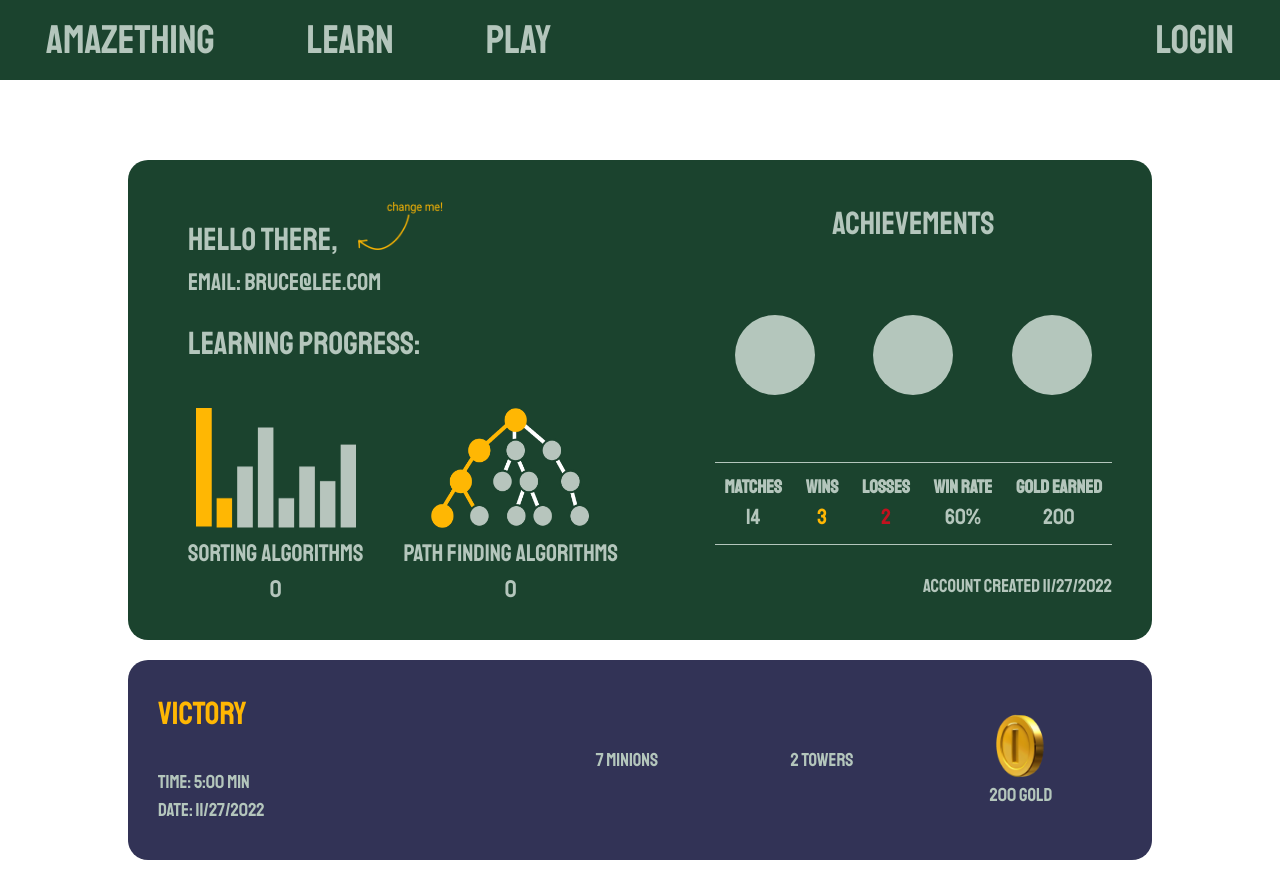
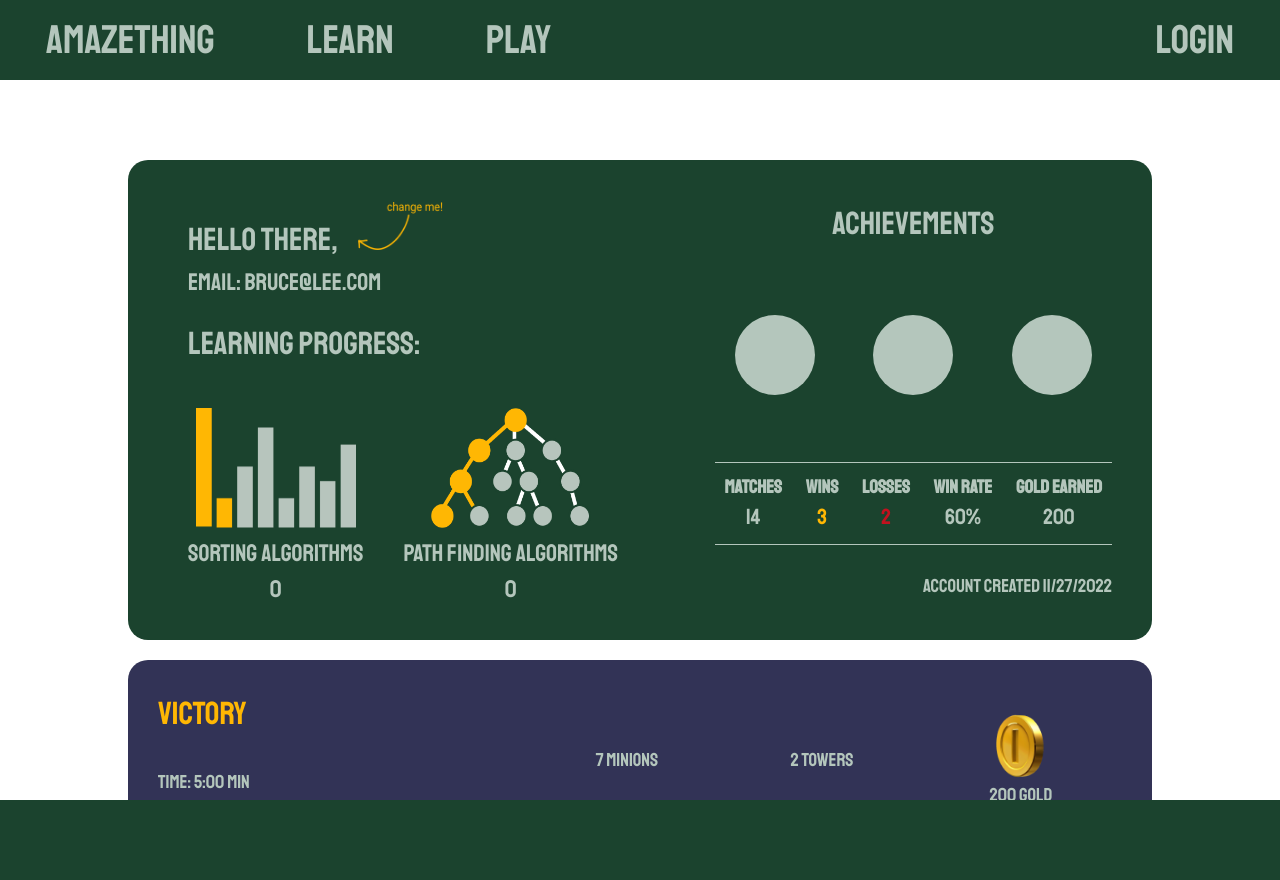
Before and after one commit to vadim-nest/aMAZEthing, a React (Vite) app in the folder Client/: page /profile in a window 1280 px wide. After the commit the page ends 800 px from the top, so only its background shows below. Built offline with nearby package versions, Linux system fonts and the light colour scheme.

Commit message:
fix(profile css): fix margins so that it doesn't scroll left-right and set height to 90vh

```diff
--- a/Client/src/css/profile.css
+++ b/Client/src/css/profile.css
@@ -5,15 +5,15 @@
 
 .profile-page {
     background-color: var(--white);
-    height: 100vh;
-    overflow: scroll;
+    height: 90vh;
+    overflow: auto;
 }
 
 .user-dashboard {
     background-color: var(--main-green);
     height: 60vh;
     width: 80vw;
-    margin: 10vh 10vw 0 10vw;
+    margin: 10vh auto 0 auto;
     border-radius: 20px;
     display: flex;
 }
--- a/Client/src/css/profileGameHistory.css
+++ b/Client/src/css/profileGameHistory.css
@@ -6,7 +6,7 @@
     justify-content: center;
     align-items: center;
     gap: 5vh;
-    margin: 0 10vw;
+    margin: 0 auto;
 }
 
 .match{
```
